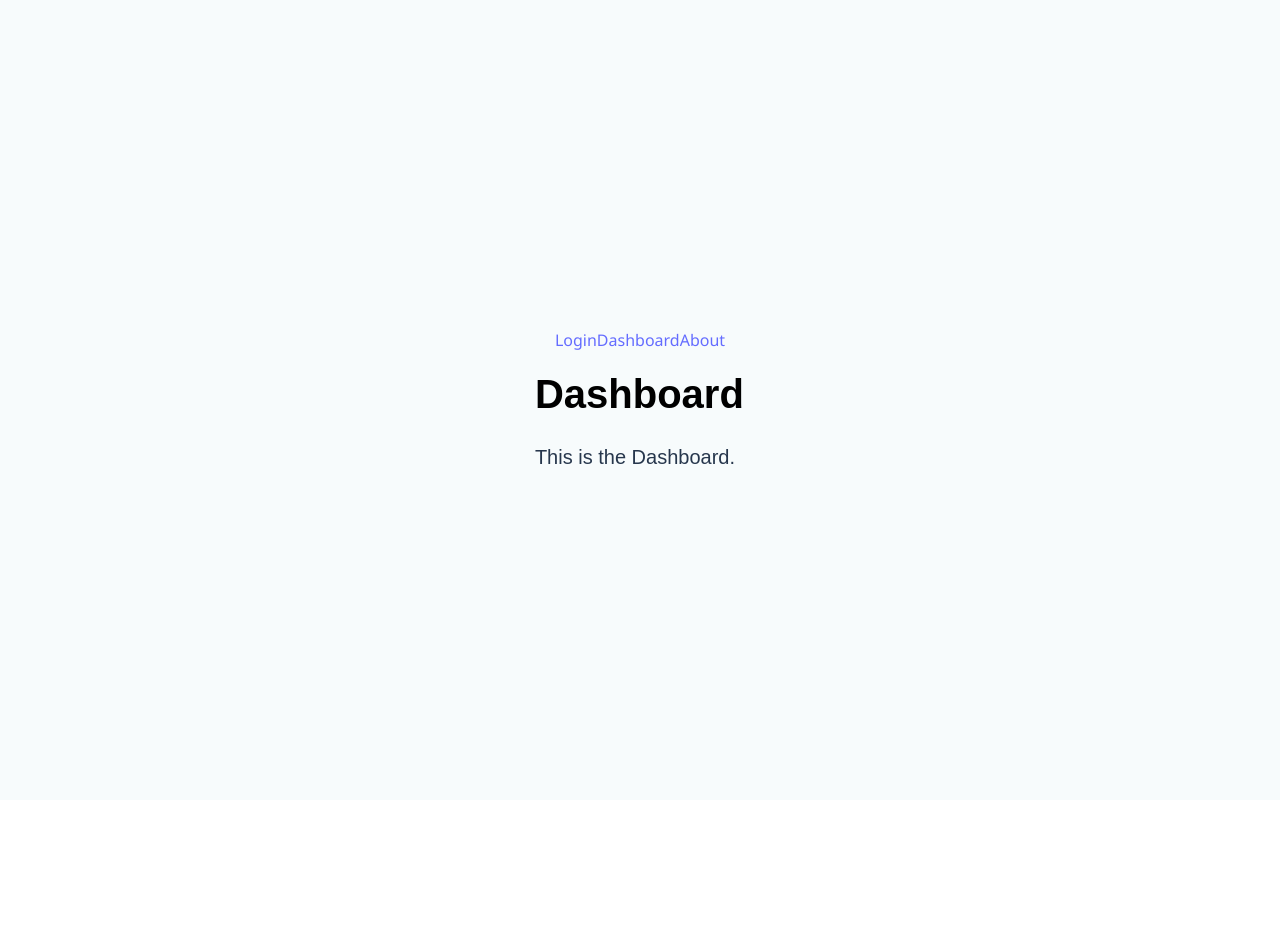
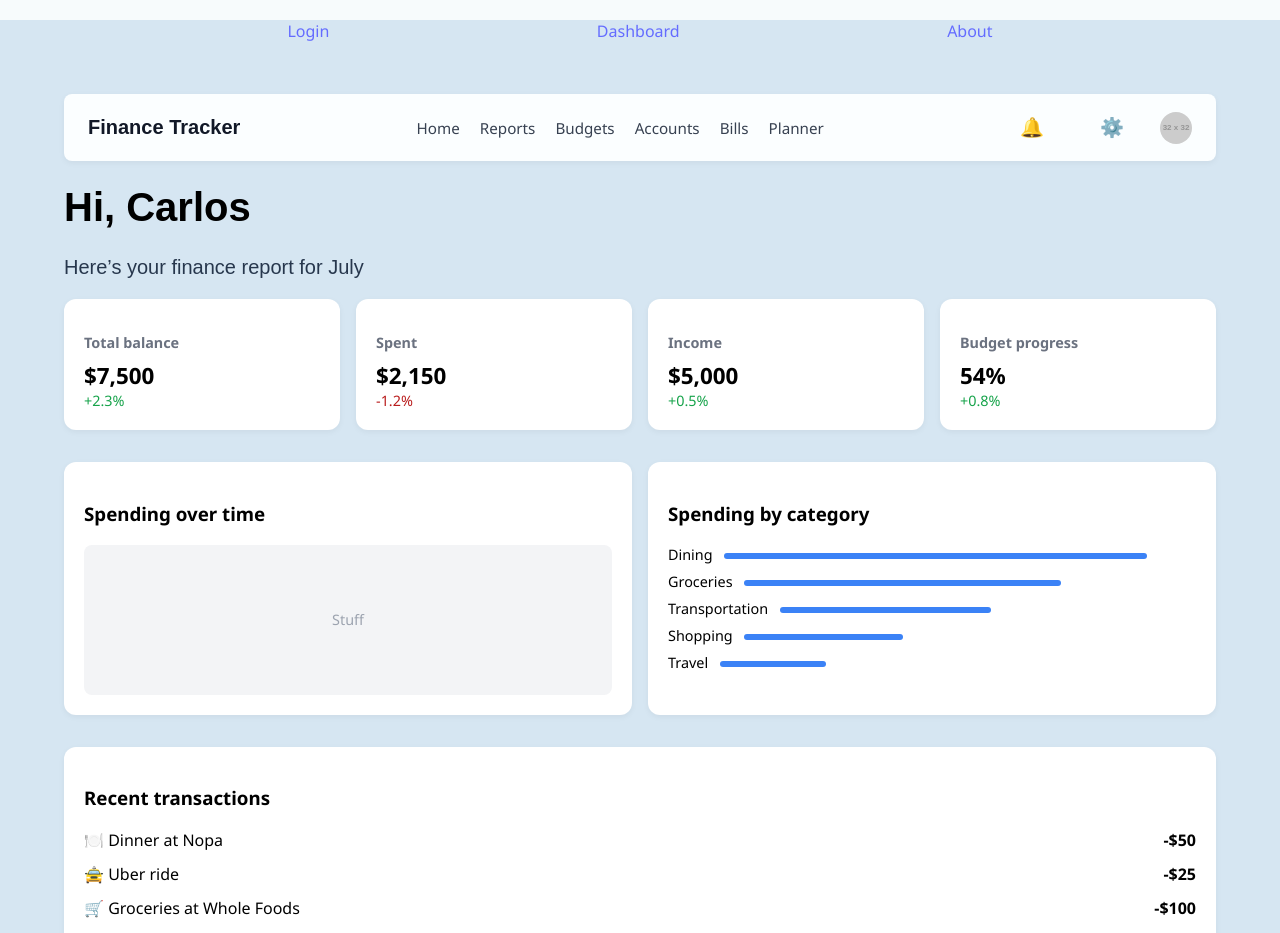
Before and after one commit to antho-nythornton/My-Financial-Picture-CPSC-491, a React (Vite) app in the folder My-Financial-Picture/: page /dashboard in a window 1280 px wide. Shown: the top 933 px of the page. Before the commit the page ends 800 px from the top, so only its background shows below. Built offline with nearby package versions, Linux system fonts and the light colour scheme.

Commit message:
New style for frontend way closer to finsihed product

```diff
--- /dev/null
+++ b/My-Financial-Picture/src/Dashboard.css
@@ -0,0 +1,145 @@
+#root {
+    color: black;
+    background-color: #d6e6f2;
+}
+
+.dashboard {
+padding: 2rem;
+  margin-top: 0;
+  min-height: 100vh;
+  overflow: auto;
+}
+
+.dashboard-container {
+  max-width: 1200px;
+  margin: 0 auto;
+  padding: 0 2rem;
+}
+
+.dashboard-header h1 {
+  color: #111827;
+  font-size: 1.75rem;
+  margin-bottom: 0.25rem;
+}
+.dashboard-header p {
+  color: #6b7280;
+  margin-bottom: 2rem;
+}
+
+.summary-container {
+  display: flex;
+  gap: 1rem;
+  margin-bottom: 2rem;
+}
+.summary-card {
+  flex: 1;
+  background: #fff;
+  border-radius: 12px;
+  padding: 1.25rem;
+  box-shadow: 0 2px 6px rgba(0,0,0,0.05);
+}
+.summary-card h3 {
+  font-size: 0.9rem;
+  color: #6b7280;
+  margin-bottom: 0.5rem;
+}
+.summary-card .value {
+  font-size: 1.4rem;
+  font-weight: bold;
+}
+.summary-card .value.spent {
+  color: #b91c1c;
+}
+.trend {
+  font-size: 0.9rem;
+}
+.trend.positive {
+  color: #16a34a;
+}
+.trend.negative {
+  color: #b91c1c;
+}
+
+.charts-container {
+  display: flex;
+  gap: 1rem;
+  margin-bottom: 2rem;
+}
+.chart-box {
+  flex: 1;
+  background: #fff;
+  border-radius: 12px;
+  padding: 1.25rem;
+  box-shadow: 0 2px 6px rgba(0,0,0,0.05);
+}
+.chart-placeholder {
+  background: #f3f4f6;
+  height: 150px;
+  border-radius: 8px;
+  display: flex;
+  align-items: center;
+  justify-content: center;
+  color: #9ca3af;
+  font-size: 0.9rem;
+}
+.category-list {
+  list-style: none;
+  padding: 0;
+  margin: 0;
+}
+.category-list li {
+  margin: 0.5rem 0;
+  font-size: 0.9rem;
+}
+.category-list .bar {
+  display: inline-block;
+  height: 6px;
+  background: #3b82f6;
+  border-radius: 4px;
+  margin-left: 0.5rem;
+  vertical-align: middle;
+}
+
+.transactions {
+  background: #fff;
+  border-radius: 12px;
+  padding: 1.25rem;
+  margin-bottom: 2rem;
+  box-shadow: 0 2px 6px rgba(0,0,0,0.05);
+}
+.transaction {
+  display: flex;
+  justify-content: space-between;
+  margin-bottom: 0.75rem;
+}
+.transaction .amount {
+  font-weight: bold;
+}
+.transaction .amount.positive {
+  color: #16a34a;
+}
+
+.notifications {
+  background: #fff;
+  border-radius: 12px;
+  padding: 1.25rem;
+  box-shadow: 0 2px 6px rgba(0,0,0,0.05);
+}
+.notification {
+  margin-bottom: 0.75rem;
+  font-size: 0.95rem;
+}
+
+/* Buttons */
+.view-all {
+  margin-top: 0.5rem;
+  background: #f3f4f6;
+  border: none;
+  padding: 0.5rem 1rem;
+  border-radius: 8px;
+  font-size: 0.9rem;
+  cursor: pointer;
+}
+.view-all:hover {
+  background: #e5e7eb;
+}
--- a/My-Financial-Picture/src/Dashboard.jsx
+++ b/My-Financial-Picture/src/Dashboard.jsx
@@ -1,10 +1,37 @@
+import './Dashboard.css';
+import Navbar from './components/Navbar';
+import SummaryCard from './components/SummaryCard';
+import SpendingChart from './components/SpendingChart';
+import CategoryChart from './components/CategoryChart';
+import Transactions from './components/Transactions';
+import Notifications from './components/Notifications';
+
 function Dashboard() {
-    return (
-        <div>
-            <h1>Dashboard</h1>
-            <p>This is the Dashboard.</p>
+  return (
+    <div className="dashboard">
+      <div className="dashboard-container">
+
+        <Navbar />
+        <h1>Hi, Carlos</h1>
+        <p>Here’s your finance report for July</p>
+
+        <div className="summary-container">
+          <SummaryCard title="Total balance" value="$7,500" trend={2.3} />
+          <SummaryCard title="Spent" value="$2,150" trend={-1.2} />
+          <SummaryCard title="Income" value="$5,000" trend={0.5} />
+          <SummaryCard title="Budget progress" value="54%" trend={0.8} />
         </div>
-    )
+
+        <div className="charts-container">
+          <SpendingChart />
+          <CategoryChart />
+        </div>
+
+        <Transactions />
+        <Notifications />
+      </div>
+    </div>
+  );
 }
 
-export default Dashboard
+export default Dashboard;
--- a/My-Financial-Picture/src/Started.jsx
+++ b/My-Financial-Picture/src/Started.jsx
@@ -3,6 +3,7 @@ import {Link} from 'react-router-dom';
 
 function Started() {
   return (
+    <div className="login-page">
     <div className="container">
       <h1>Get Started</h1>
       <p1>Sign Up for a free account</p1><br /><br />
@@ -31,6 +32,7 @@ function Started() {
         </div>
       </div>
     </div>
+    </div>
   )
 }
 
--- /dev/null
+++ b/My-Financial-Picture/src/components/CategoryChart.jsx
@@ -0,0 +1,16 @@
+function CategoryChart() {
+  return (
+    <div className="chart-box">
+      <h3>Spending by category</h3>
+      <ul className="category-list">
+        <li>Dining <div className="bar" style={{ width: "80%" }}></div></li>
+        <li>Groceries <div className="bar" style={{ width: "60%" }}></div></li>
+        <li>Transportation <div className="bar" style={{ width: "40%" }}></div></li>
+        <li>Shopping <div className="bar" style={{ width: "30%" }}></div></li>
+        <li>Travel <div className="bar" style={{ width: "20%" }}></div></li>
+      </ul>
+    </div>
+  );
+}
+
+export default CategoryChart;
--- /dev/null
+++ b/My-Financial-Picture/src/components/Navbar.css
@@ -0,0 +1,55 @@
+.navbar {
+  display: flex;
+  align-items: center;
+  justify-content: space-between;
+  background: rgb(251, 254, 255);
+  padding: 0.75rem 1.5rem;
+  box-shadow: 0 2px 6px rgba(0,0,0,0.05);
+  border-radius: 8px;
+  margin-bottom: 1.5rem;
+  position: relative;
+  z-index: 1000;
+}
+
+.navbar-left h2 {
+  font-size: 1.25rem;
+  font-weight: bold;
+  color: #111827;
+  margin: 0;
+}
+
+.nav-links {
+  list-style: none;
+  display: flex;
+  gap: 1.25rem;
+  margin: 0;
+  padding: 0;
+}
+.nav-links li {
+  font-size: 0.95rem;
+  color: #374151;
+  cursor: pointer;
+}
+.nav-links li:hover {
+  color: #111827;
+  font-weight: 500;
+}
+
+.navbar-right {
+  display: flex;
+  align-items: center;
+  gap: 1rem;
+}
+.icon-btn {
+  background: none;
+  border: none;
+  font-size: 1.2rem;
+  cursor: pointer;
+}
+.profile-pic {
+  width: 32px;
+  height: 32px;
+  border-radius: 50%;
+  object-fit: cover;
+  cursor: pointer;
+}
--- /dev/null
+++ b/My-Financial-Picture/src/components/Navbar.jsx
@@ -0,0 +1,32 @@
+import './Navbar.css';
+
+function Navbar() {
+  return (
+    <nav className="navbar">
+      <div className="navbar-left">
+        <h2>Finance Tracker</h2>
+      </div>
+
+      <ul className="nav-links">
+        <li>Home</li>
+        <li>Reports</li>
+        <li>Budgets</li>
+        <li>Accounts</li>
+        <li>Bills</li>
+        <li>Planner</li>
+      </ul>
+
+      <div className="navbar-right">
+        <button className="icon-btn">🔔</button>
+        <button className="icon-btn">⚙️</button>
+        <img
+          src="https://via.placeholder.com/32"
+          alt="Profile"
+          className="profile-pic"
+        />
+      </div>
+    </nav>
+  );
+}
+
+export default Navbar;
--- /dev/null
+++ b/My-Financial-Picture/src/components/Notifications.jsx
@@ -0,0 +1,13 @@
+function Notifications() {
+  return (
+    <section className="notifications">
+      <h3>Notifications</h3>
+      <div className="notification">🔔 Budget alert — Dining 75% spent</div>
+      <div className="notification">🎁 Rewards — $200 in cash back</div>
+      <div className="notification">📅 Bill reminder — Payment due July 30</div>
+      <button className="view-all">View all notifications</button>
+    </section>
+  );
+}
+
+export default Notifications;
--- /dev/null
+++ b/My-Financial-Picture/src/components/SpendingChart.jsx
@@ -0,0 +1,10 @@
+function SpendingChart() {
+  return (
+    <div className="chart-box">
+      <h3>Spending over time</h3>
+      <div className="chart-placeholder">Stuff</div>
+    </div>
+  );
+}
+
+export default SpendingChart;
--- /dev/null
+++ b/My-Financial-Picture/src/components/SummaryCard.jsx
@@ -0,0 +1,14 @@
+function SummaryCard({ title, value, trend }) {
+  const isPositive = trend >= 0;
+  return (
+    <div className="summary-card">
+      <h3>{title}</h3>
+      <div className="value">{value}</div>
+      <div className={`trend ${isPositive ? "positive" : "negative"}`}>
+        {isPositive ? "+" : ""}{trend}%
+      </div>
+    </div>
+  );
+}
+
+export default SummaryCard;
--- /dev/null
+++ b/My-Financial-Picture/src/components/Transactions.jsx
@@ -0,0 +1,26 @@
+function Transactions() {
+  return (
+    <section className="transactions">
+      <h3>Recent transactions</h3>
+      <div className="transaction">
+        <span>🍽️ Dinner at Nopa</span>
+        <span className="amount">-$50</span>
+      </div>
+      <div className="transaction">
+        <span>🚖 Uber ride</span>
+        <span className="amount">-$25</span>
+      </div>
+      <div className="transaction">
+        <span>🛒 Groceries at Whole Foods</span>
+        <span className="amount">-$100</span>
+      </div>
+      <div className="transaction">
+        <span>💼 Paycheck from Lighthouse</span>
+        <span className="amount positive">+$2,000</span>
+      </div>
+      <button className="view-all">View all transactions</button>
+    </section>
+  );
+}
+
+export default Transactions;
--- a/My-Financial-Picture/src/index.css
+++ b/My-Financial-Picture/src/index.css
@@ -1,16 +1,10 @@
-:root {
-  font-family: system-ui, Avenir, Helvetica, Arial, sans-serif;
-  line-height: 1.5;
-  font-weight: 400;
-
-  color-scheme: light dark;
-  color: rgba(255, 255, 255, 0.87);
-  background-color: #beeeff;
-
-  font-synthesis: none;
-  text-rendering: optimizeLegibility;
-  -webkit-font-smoothing: antialiased;
-  -moz-osx-font-smoothing: grayscale;
+html, body, #root {
+  margin: 0;
+  padding: 0;
+  display: block;
+  position: relative;
+  top: 0;
+  min-height: 100vh;
 }
 
 a {
@@ -24,8 +18,6 @@ a:hover {
 
 body {
   margin: 0;
-  display: flex;
-  place-items: center;
   min-width: 320px;
   min-height: 100vh;
 }
@@ -54,16 +46,3 @@ button:focus,
 button:focus-visible {
   outline: 4px auto -webkit-focus-ring-color;
 }
-
-@media (prefers-color-scheme: light) {
-  :root {
-    color: #213547;
-    background-color: #ffffff;
-  }
-  a:hover {
-    color: #747bff;
-  }
-  button {
-    background-color: #f9f9f9;
-  }
-}
--- a/My-Financial-Picture/src/style-main.css
+++ b/My-Financial-Picture/src/style-main.css
@@ -3,7 +3,6 @@
 }
 
 body {
-  display: flex;
   justify-content: center;
   align-items: center;
   height: 100vh;
```
